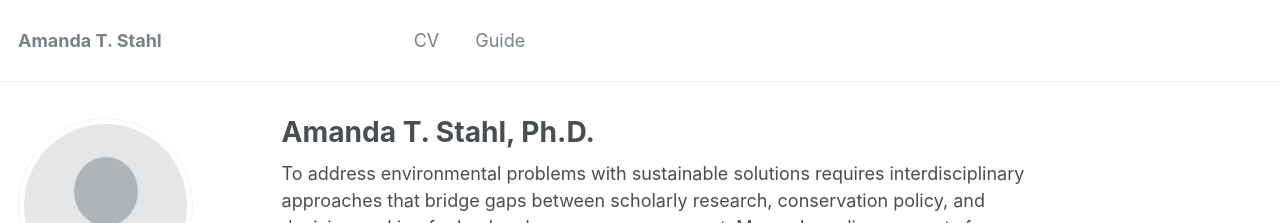
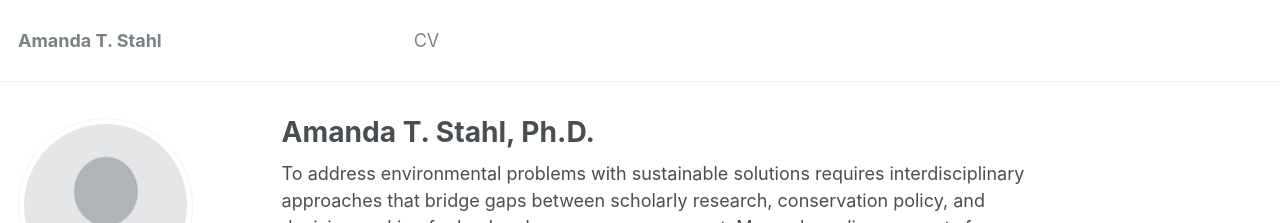
Before and after one commit to ATStahl/ATSpages, a Jekyll site: the page built from _pages/about.md, in a window 1280 px wide and 1067 px high. Shown: the top 223 px of the window. Built offline with Jekyll 4.4.1, drawn with Linux system fonts in a browser that asks for light colours; some web fonts are replaced.

Commit message:
Update navigation.yml

```diff
--- a/_data/navigation.yml
+++ b/_data/navigation.yml
@@ -18,5 +18,5 @@ main:
   - title: "CV"
     url: /cv/
 
-  - title: "Guide"
+  - title: #"Guide"
     url: #/markdown/
```
